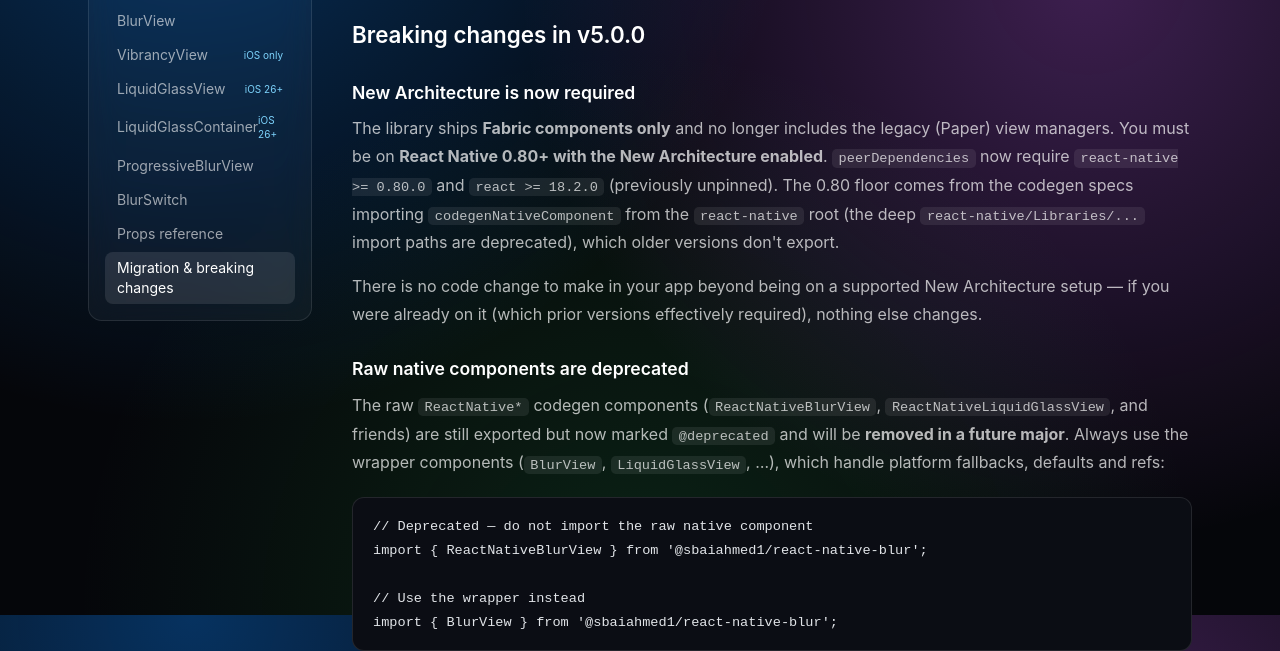
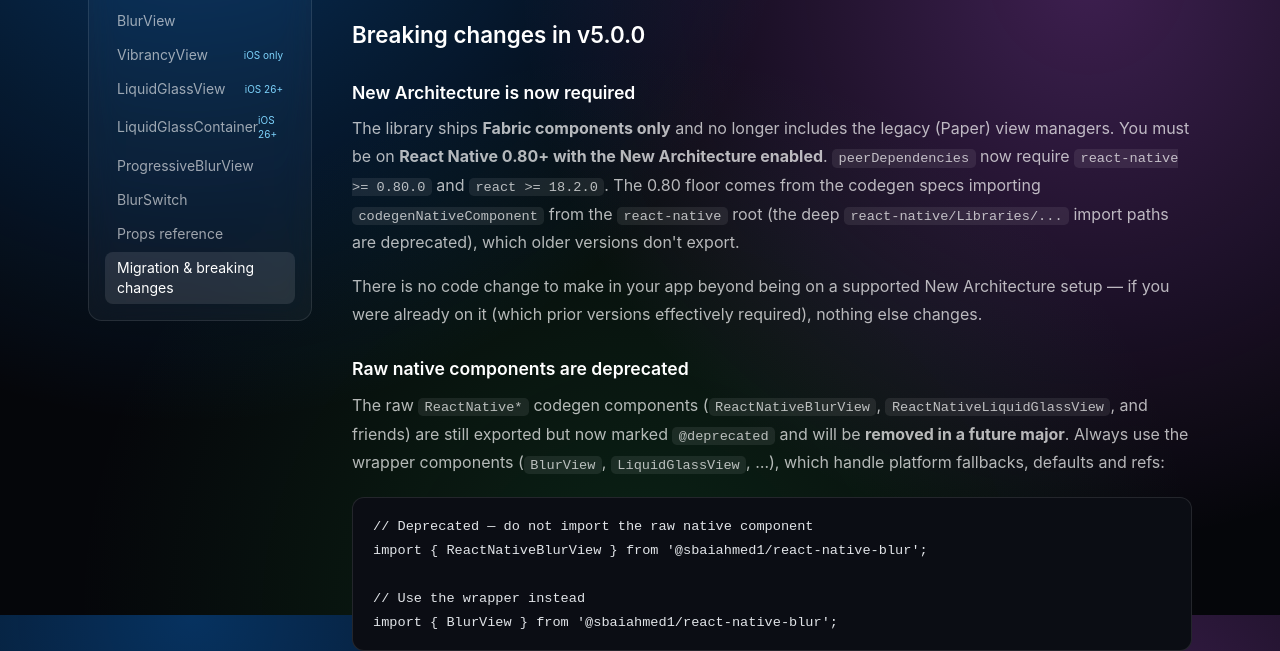
Before and after one commit to sbaiahmed1/react-native-blur, an Astro site in the folder website/: page /react-native-blur/docs/migration in a window 1280 px wide. Shown: the part 185-836 px from the top of the page. Built offline with nearby package versions, Linux system fonts and the light colour scheme; Astro itself is replaced by a stand-in of ours; code samples lack their colours.

Commit message:
docs: drop inaccurate peer-dependency history claim from migration guide
v4.7.1 declared react/react-native peers as wildcards rather than
omitting them, and 5.0.0-beta.0 already shipped pinned ranges, so
"previously unpinned" was misleading in both directions.

```diff
--- a/website/src/content/docs/migration.mdx
+++ b/website/src/content/docs/migration.mdx
@@ -8,7 +8,7 @@
 
 ### New Architecture is now required
 
-The library ships **Fabric components only** and no longer includes the legacy (Paper) view managers. You must be on **React Native 0.80+ with the New Architecture enabled**. `peerDependencies` now require `react-native >= 0.80.0` and `react >= 18.2.0` (previously unpinned). The 0.80 floor comes from the codegen specs importing `codegenNativeComponent` from the `react-native` root (the deep `react-native/Libraries/...` import paths are deprecated), which older versions don't export.
+The library ships **Fabric components only** and no longer includes the legacy (Paper) view managers. You must be on **React Native 0.80+ with the New Architecture enabled**. `peerDependencies` now require `react-native >= 0.80.0` and `react >= 18.2.0`. The 0.80 floor comes from the codegen specs importing `codegenNativeComponent` from the `react-native` root (the deep `react-native/Libraries/...` import paths are deprecated), which older versions don't export.
 
 There is no code change to make in your app beyond being on a supported New Architecture setup — if you were already on it (which prior versions effectively required), nothing else changes.
 
```
